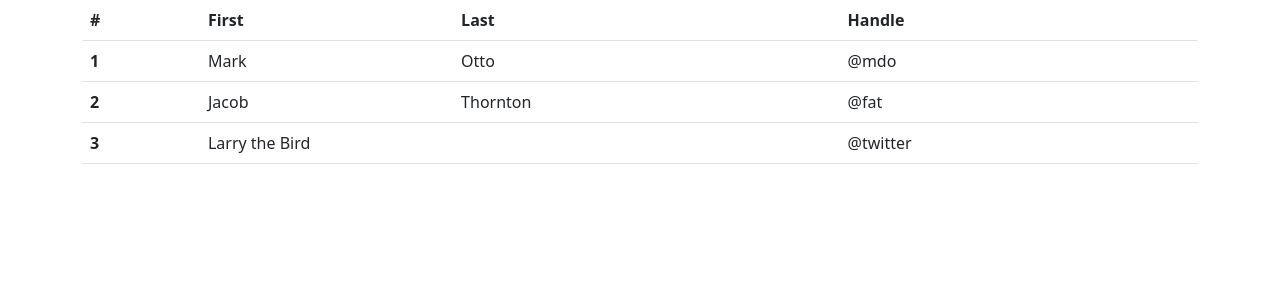
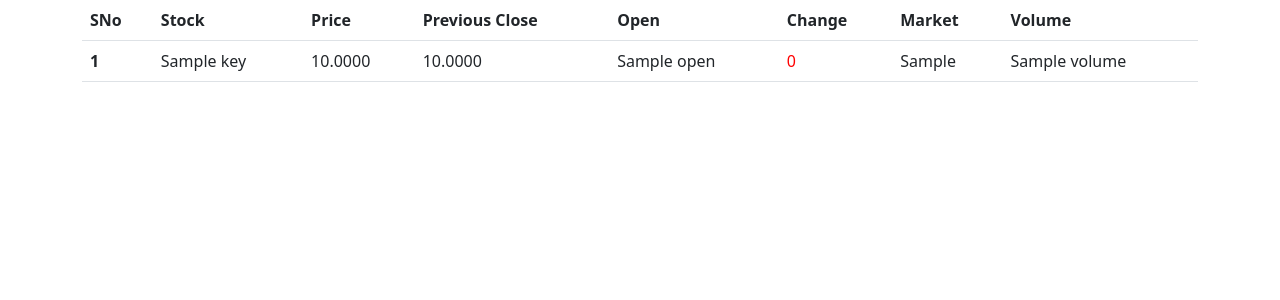
Before and after one commit to piyushrj100/StockTrackingApp, a Django app: template tracker/mainapp/templates/mainapp/stocktracker.html in a window 1280 px wide. Shown: the part 56-356 px from the top of the page. Run offline with Django 4.2, Linux system fonts and the light colour scheme; the template is opened without the code that fills it: most values are stand-ins (such as "Sample title", 1, 10 or a date in 2020).

Commit message:
continued

```diff
--- a/tracker/mainapp/templates/mainapp/stocktracker.html
+++ b/tracker/mainapp/templates/mainapp/stocktracker.html
@@ -1,11 +1,17 @@
 {% extends 'mainapp/basic.html' %}
 {% load static %}
 {% block title %}
+{% load myfilters %}
 StockTracker
 {% endblock %}
 {% block css %}
 <style>
-
+  .red {
+    color : red;
+  }
+  .green {
+    color:green;
+  }
 </style>
 {% endblock %}
 {% block body %}
@@ -14,30 +20,47 @@ StockTracker
 <table class="table">
     <thead>
       <tr>
-        <th scope="col">#</th>
-        <th scope="col">First</th>
-        <th scope="col">Last</th>
-        <th scope="col">Handle</th>
+        <th scope="col">SNo</th>
+        <th scope="col">Stock</th>
+        <th scope="col">Price</th>
+        <th scope="col">Previous Close</th>
+        <th scope="col">Open</th>
+        <th scope="col">Change</th>
+        <th scope="col">Market</th>
+        <th scope="col">Volume</th>
       </tr>
     </thead>
     <tbody>
+      {% for key,value in data.items %}
       <tr>
-        <th scope="row">1</th>
-        <td>Mark</td>
-        <td>Otto</td>
-        <td>@mdo</td>
+        <th scope="row">{{forloop.counter }}</th>
+        <td>{{key}}</td>
+        <td id="{{key}}_price">{{ value|get:"Quote Price"|floatformat:4 }}</td>
+        <td id="{{key}}_prevprice">{{ value|get:"Previous Close"|floatformat:4 }}</td>
+        <td>{{ value|get:"Open" }}</td>
+        <td id="{{key}}_change">
+          <script>
+            var change = document.getElementById("{{key}}_price").innerHTML - document.getElementById("{{key}}_prevprice").innerHTML;
+            change=Number((change).toFixed(4));
+            if (change>0) {
+              document.getElementById("{{key}}_change").className = "green"
+              document.getElementById("{{key}}_change").innerHTML = "+" + change;
+            }
+            else if (change<1){
+              document.getElementById("{{key}}_change").className = "red"
+              document.getElementById("{{key}}_change").innerHTML = change;
+
+            }
+            else {
+              document.getElementById("{{key}}_change").innerHTML = change;
+            }
+          </script>
+        </td>
+
+        <td>{{ value|get:"Market Cap" }}</td>
+        <td>{{ value|get:"Volume" }}</td>
       </tr>
-      <tr>
-        <th scope="row">2</th>
-        <td>Jacob</td>
-        <td>Thornton</td>
-        <td>@fat</td>
-      </tr>
-      <tr>
-        <th scope="row">3</th>
-        <td colspan="2">Larry the Bird</td>
-        <td>@twitter</td>
-      </tr>
+      {% endfor %}
     </tbody>
   </table>
   </div>
--- /dev/null
+++ b/tracker/mainapp/templatetags/myfilters.py
@@ -0,0 +1,6 @@
+from django import template
+register = template.Library()
+
+@register.filter
+def get(mapping,key) :
+    return mapping.get(key,'')
```
Also changed, not shown: tracker/mainapp/views.py (+16 -4 lines), tracker/mainapp/templatetags/__init__.py (added).
